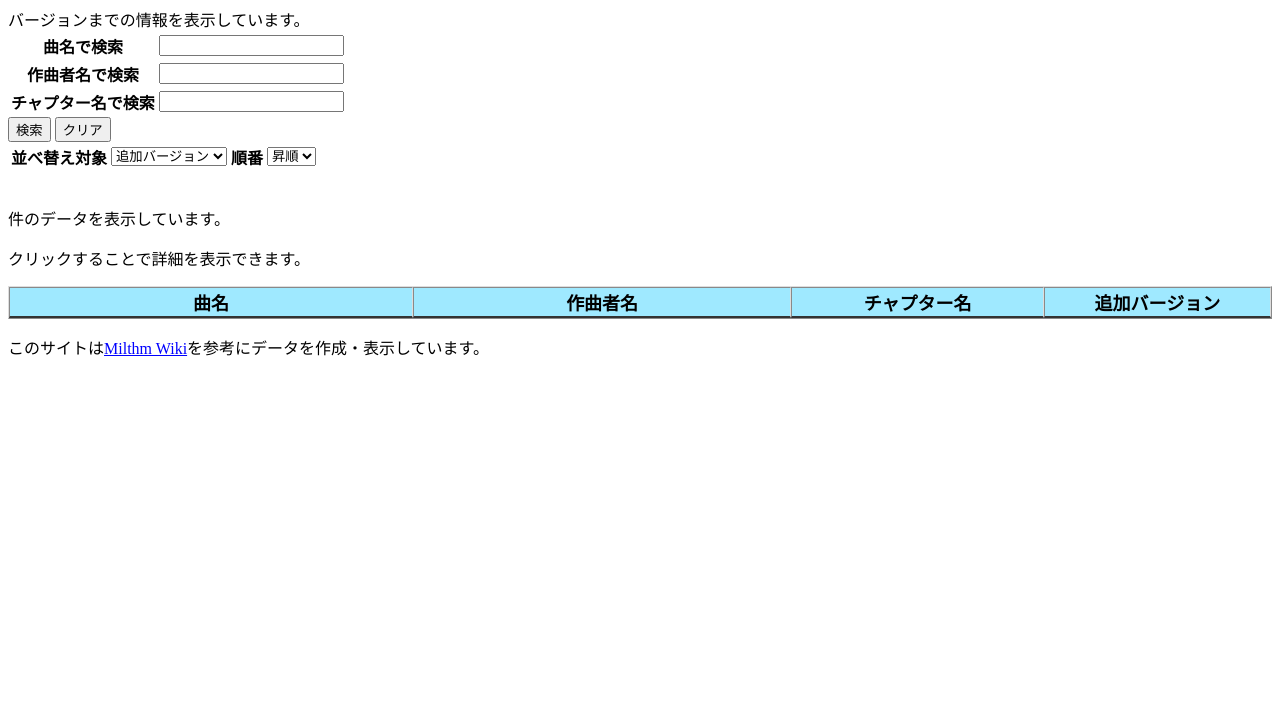
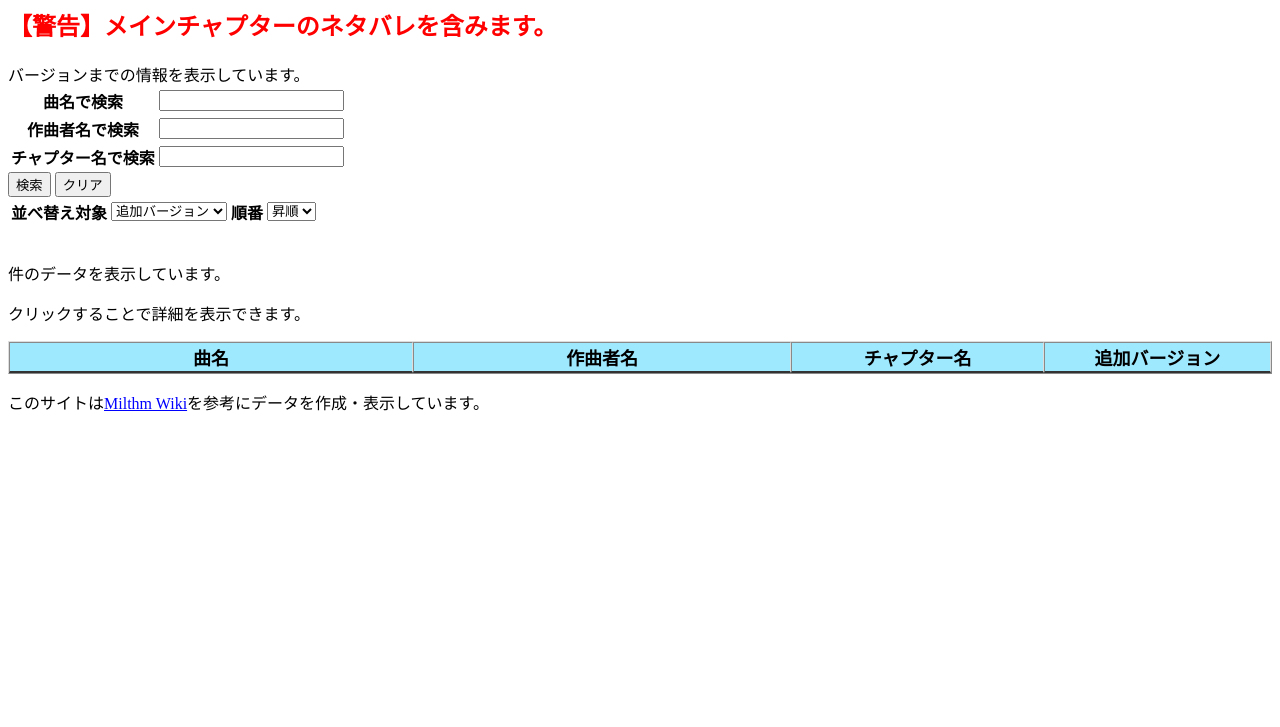
Before and after one commit to ha9913570/rhythm-game-song-db, a website: page public/milthm/index.html in a window 1280 px wide. Shown: the part 73-800 px from the top of the page. Drawn offline with Linux system fonts and the light colour scheme; no server answers.

Commit message:
update: Milthmのページに警告を追加

```diff
--- a/public/milthm/index.html
+++ b/public/milthm/index.html
@@ -78,6 +78,7 @@
 
 <body>
     <h1>Milthm</h1>
+    <h2 class="warning">【警告】メインチャプターのネタバレを含みます。</h2>
 
     <div>バージョン<span id="latest-version"></span>までの情報を表示しています。</div>
 
```
